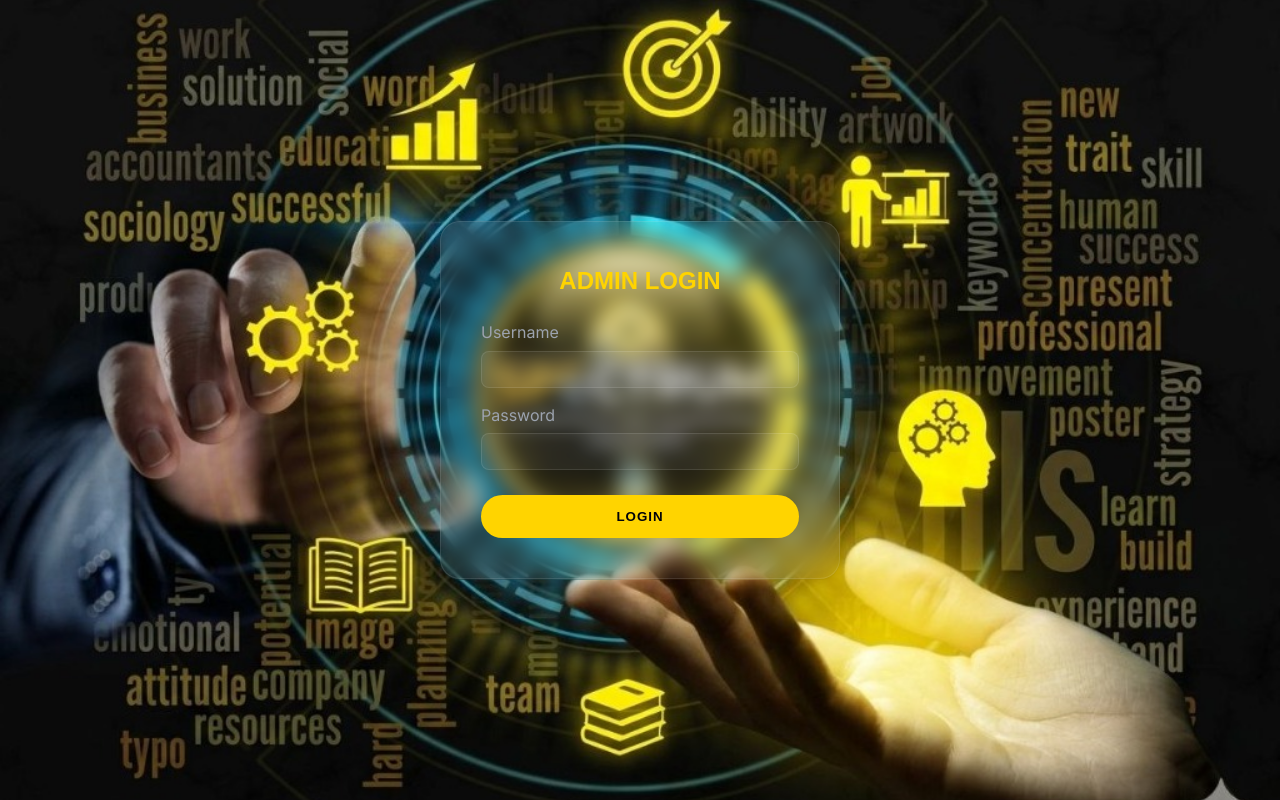
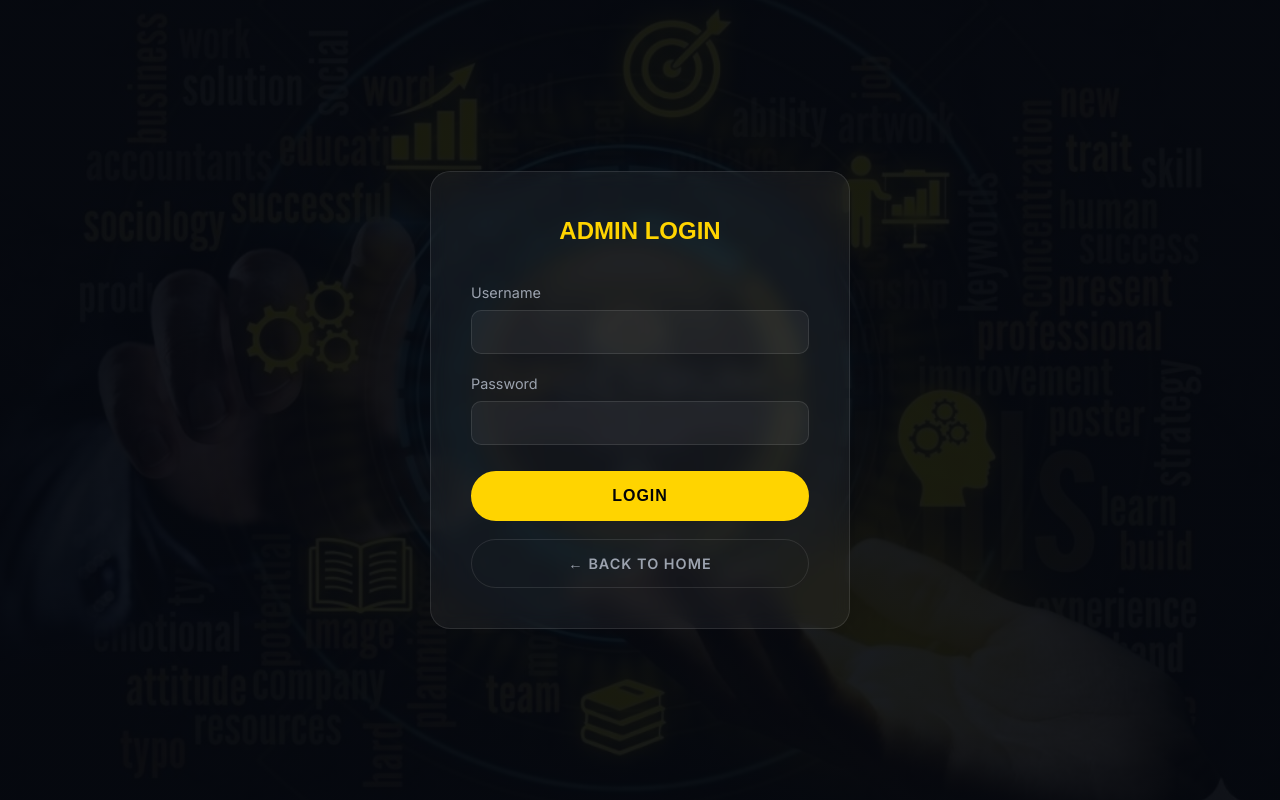
Before and after one commit to Hirobi98/Club_portfolio, a PHP site: page /login.php in a window 1280 px wide. Run offline with PHP 8.4, Linux system fonts and the light colour scheme; some web fonts are replaced.

Commit message:
added teh back to home button

```diff
--- a/login.php
+++ b/login.php
@@ -3,40 +3,24 @@ session_start();
 require_once 'db.php';
 
 $error = '';
-$success_message = '';
 
 if ($_SERVER['REQUEST_METHOD'] === 'POST') {
-    // Collect inputs and clean accidental leading/trailing spaces
     $username = isset($_POST['username']) ? trim($_POST['username']) : '';
     $password = isset($_POST['password']) ? trim($_POST['password']) : '';
 
     if (!empty($username) && !empty($password)) {
         try {
-            // Find the administrator by username
             $stmt = $pdo->prepare("SELECT * FROM admins WHERE username = :username");
             $stmt->execute(['username' => $username]);
             $admin = $stmt->fetch(PDO::FETCH_ASSOC);
 
-            if ($admin) {
-                // Direct Plain Text Matching (No hashing functions used)
-                if ($password === $admin['password']) {
+            if ($admin && $password === $admin['password']) {
                 $_SESSION['admin_logged_in'] = true;
-
                 $_SESSION['admin'] = $admin['username'];
-
-                    // Check if dashboard.php exists to prevent a 404 crash
-                    if (file_exists('dashboard.php')) {
                 header("Location: dashboard.php");
                 exit();
             } else {
-                        $success_message = "Login successful! Note: Create 'dashboard.php' in your root directory next to view the panel.";
-                    }
-                } else {
-                    // Mismatch debugging helper
-                    $error = "Password mismatch! Database has: '" . htmlspecialchars($admin['password']) . "', you typed: '" . htmlspecialchars($password) . "'";
-                }
-            } else {
-                $error = "No admin user found matching this username.";
+                $error = "Invalid username or password.";
             }
         } catch (Exception $e) {
             $error = "Database Error: " . $e->getMessage();
@@ -54,34 +38,39 @@ if ($_SERVER['REQUEST_METHOD'] === 'POST') {
   <meta name="viewport" content="width=device-width, initial-scale=1.0">
   <title>Admin Login | Spectrum</title>
   <link rel="stylesheet" href="style.css">
+  <style>
+    body {
+      background: linear-gradient(rgba(5, 8, 15, 0.92), rgba(5, 8, 15, 0.92)),
+                  url('hero-bg.jpg') center center / cover no-repeat fixed !important;
+    }
+  </style>
 </head>
 <body>
   <div class="section-padding" style="display: flex; justify-content: center; align-items: center; min-height: 100vh;">
-    <div class="event-card glass admin-box" style="padding: 40px; max-width: 400px; width: 100%;">
-      <h2 class="text-gold" style="margin-bottom: 20px;">Admin Login</h2>
+    <div class="event-card glass admin-box" style="padding: 40px; max-width: 420px; width: 100%;">
+      <h2 class="text-gold" style="margin-bottom: 30px;">Admin Login</h2>
 
       <?php if (!empty($error)): ?>
-        <div style="background: rgba(255, 0, 0, 0.2); border: 1px solid red; color: #ff9999; padding: 10px; border-radius: 8px; margin-bottom: 20px; font-size: 0.9rem; text-align: left;">
-          <?= $error; ?>
+        <div style="background: rgba(255, 0, 0, 0.15); border: 1px solid rgba(255, 80, 80, 0.4); color: #ff9999; padding: 12px 16px; border-radius: 10px; margin-bottom: 20px; font-size: 0.9rem; text-align: center;">
+          <?= htmlspecialchars($error); ?>
         </div>
       <?php endif; ?>
 
-      <?php if (!empty($success_message)): ?>
-        <div style="background: rgba(0, 255, 0, 0.15); border: 1px solid #00ff00; color: #99ff99; padding: 10px; border-radius: 8px; margin-bottom: 20px; font-size: 0.9rem; text-align: left;">
-          <?= $success_message; ?>
-        </div>
-      <?php endif; ?>
-
-        <form action="login.php" method="POST" autocomplete="off" style="display: flex; flex-direction: column; gap: 15px; text-align: left;">
+      <form action="login.php" method="POST" autocomplete="off" style="display: flex; flex-direction: column; gap: 18px; text-align: left;">
         <div>
-        <label style="display: block; margin-bottom: 5px; color: var(--text-muted);">Username</label>
-        <input type="text" name="username" autocomplete="off" required style="width: 100%; padding: 10px; background: rgba(255,255,255,0.05); border: 1px solid var(--glass-border); border-radius: 8px; color: white;">
+          <label style="display: block; margin-bottom: 6px; color: var(--text-muted); font-size: 0.9rem;">Username</label>
+          <input type="text" name="username" autocomplete="off" required
+                 style="width: 100%; padding: 12px 14px; background: rgba(255,255,255,0.05); border: 1px solid var(--glass-border); border-radius: 10px; color: white; font-size: 1rem; outline: none; transition: border-color 0.3s;"
+                 onfocus="this.style.borderColor='var(--primary-gold)'" onblur="this.style.borderColor='var(--glass-border)'">
         </div>
         <div>
-        <label style="display: block; margin-bottom: 5px; color: var(--text-muted);">Password</label>
-        <input type="password" name="password" autocomplete="new-password" required style="width: 100%; padding: 10px; background: rgba(255,255,255,0.05); border: 1px solid var(--glass-border); border-radius: 8px; color: white;">
+          <label style="display: block; margin-bottom: 6px; color: var(--text-muted); font-size: 0.9rem;">Password</label>
+          <input type="password" name="password" autocomplete="off" required
+                 style="width: 100%; padding: 12px 14px; background: rgba(255,255,255,0.05); border: 1px solid var(--glass-border); border-radius: 10px; color: white; font-size: 1rem; outline: none; transition: border-color 0.3s;"
+                 onfocus="this.style.borderColor='var(--primary-gold)'" onblur="this.style.borderColor='var(--glass-border)'">
         </div>
-    <button type="submit" class="btn-primary" style="margin-top: 10px; width: 100%; cursor: pointer;">Login</button>
+        <button type="submit" class="btn-primary" style="margin-top: 8px; width: 100%; cursor: pointer; font-size: 1rem; padding: 14px;">Login</button>
+        <a href="first_page.php" class="btn-primary" style="background: transparent; border: 1px solid var(--glass-border); text-decoration: none; text-align: center; width: 100%; color: var(--text-muted); font-size: 0.9rem; padding: 12px;">← Back to Home</a>
       </form>
     </div>
   </div>
```
Lines whose indentation alone changed are shown as unchanged.
